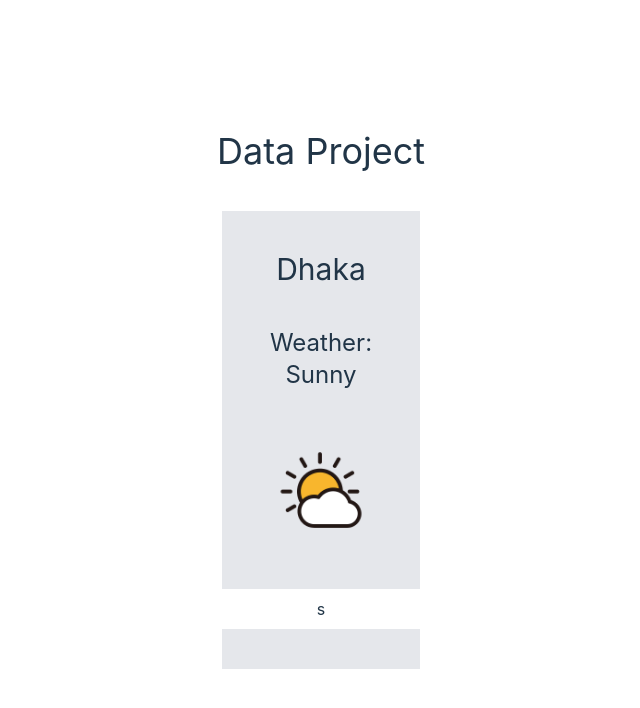
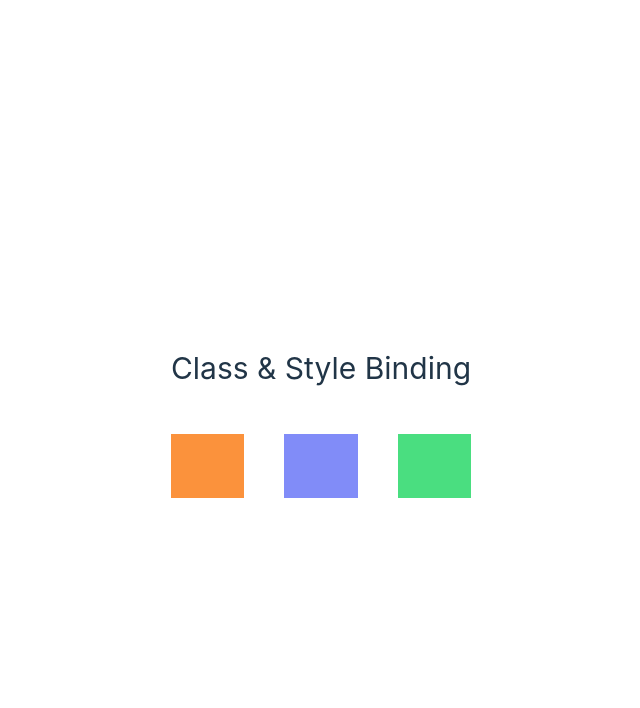
Before and after one commit to Hannan84/vue_projectone, a Vue app: page / in a window 1280 px wide. Shown: the top 708 px of the page, without its empty margins (319-959 px from the left). Built offline with nearby package versions, Linux system fonts and the light colour scheme.

Commit message:
class binding

```diff
--- a/src/App.vue
+++ b/src/App.vue
@@ -1,42 +1,13 @@
-<script setup>
-import { ref } from "vue";
-const location = "Dhaka";
-const weather = ref("s");
-</script>
+<script setup></script>
 
 <template>
-  <section class="container mx-auto flex flex-col items-center">
-    <h1 class="text-4xl mb-10">Data Project</h1>
-    <div class="w-1/3 bg-gray-200 flex space-y-10 p-10 flex-col items-center">
-      <h1 class="text-3xl">{{ location }}</h1>
-      <template v-if="weather == 's'">
-        <h2 class="text-2xl">Weather: Sunny</h2>
-        <img id="sunny" src="./data/icon/weather-sunny-icon.png" alt="" />
-      </template>
-      <template v-if="weather == 'pc'">
-        <h2 class="text-2xl">Weather: Partly Cloudy</h2>
-        <img src="./data/icon/weather-cloud-icon.png" alt="" />
-      </template>
-      <template v-if="weather == 'r'">
-        <h2 class="text-2xl">Weather: Rainy</h2>
-        <img src="./data/icon/weather-rain-icon.png" alt="" />
-      </template>
-      <template v-if="weather == 't'">
-        <h2 class="text-2xl">Weather: Thunderstorm</h2>
-        <img src="./data/icon/weather-storm-icon.png" alt="" />
-      </template>
-      <template v-if="weather == 'c'">
-        <h2 class="text-2xl">Weather: Cyclone</h2>
-        <img src="./data/icon/weather-cyclone-icon.png" alt="" />
-      </template>
-      <input
-        type="text"
-        name=""
-        id=""
-        class="text-center py-2"
-        v-model="weather"
-      />
-    </div>
+  <section class="container mx-auto">
+    <h1 class="text-center text-3xl py-12">Class & Style Binding</h1>
+    <section class="flex space-x-10">
+      <div class="w-1/3 bg-orange-400 h-16"></div>
+      <div class="w-1/3 bg-indigo-400 h-16"></div>
+      <div class="w-1/3 bg-green-400 h-16"></div>
+    </section>
   </section>
 </template>
 
```
Also changed, not shown: tailwind.config.js (added).
